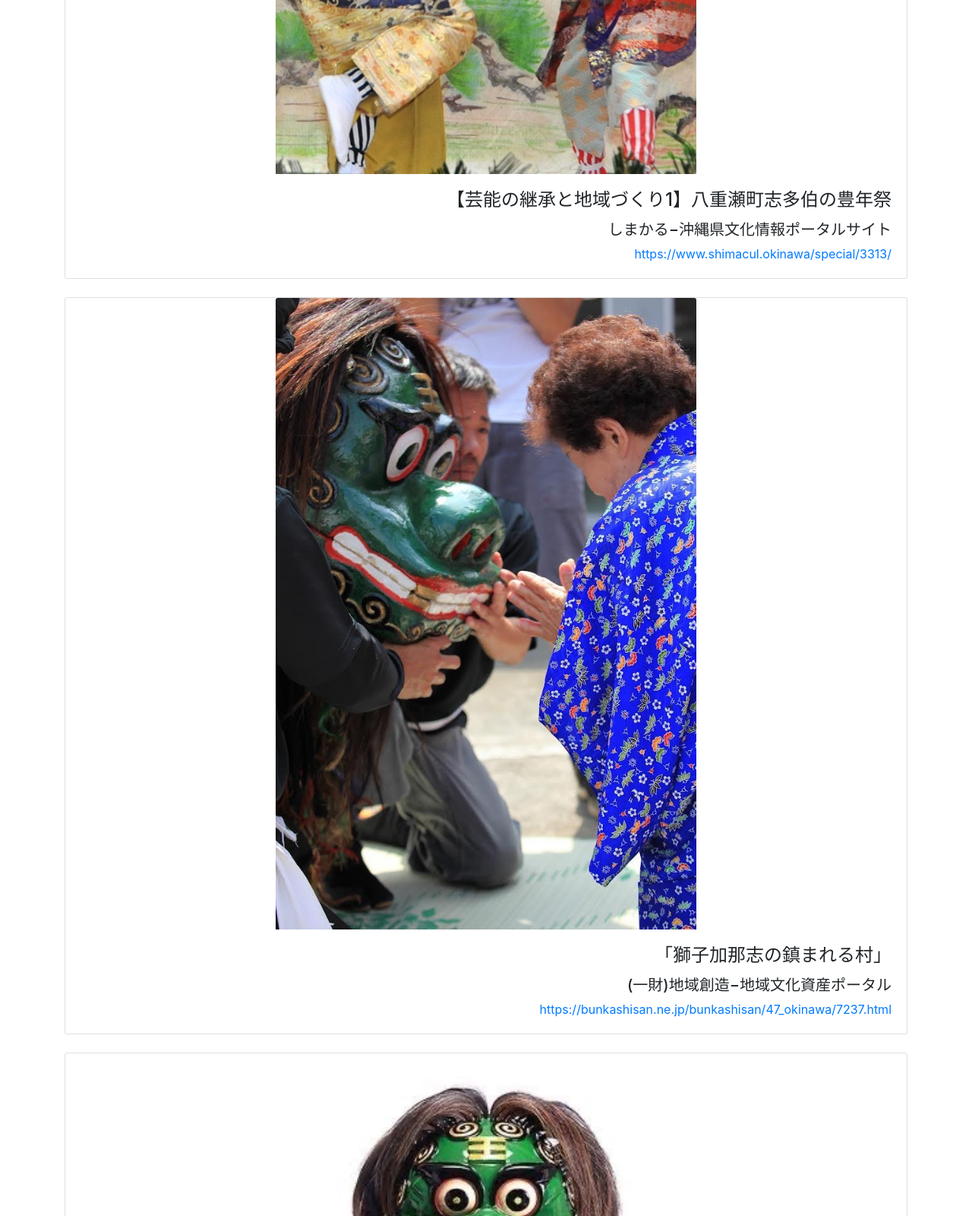
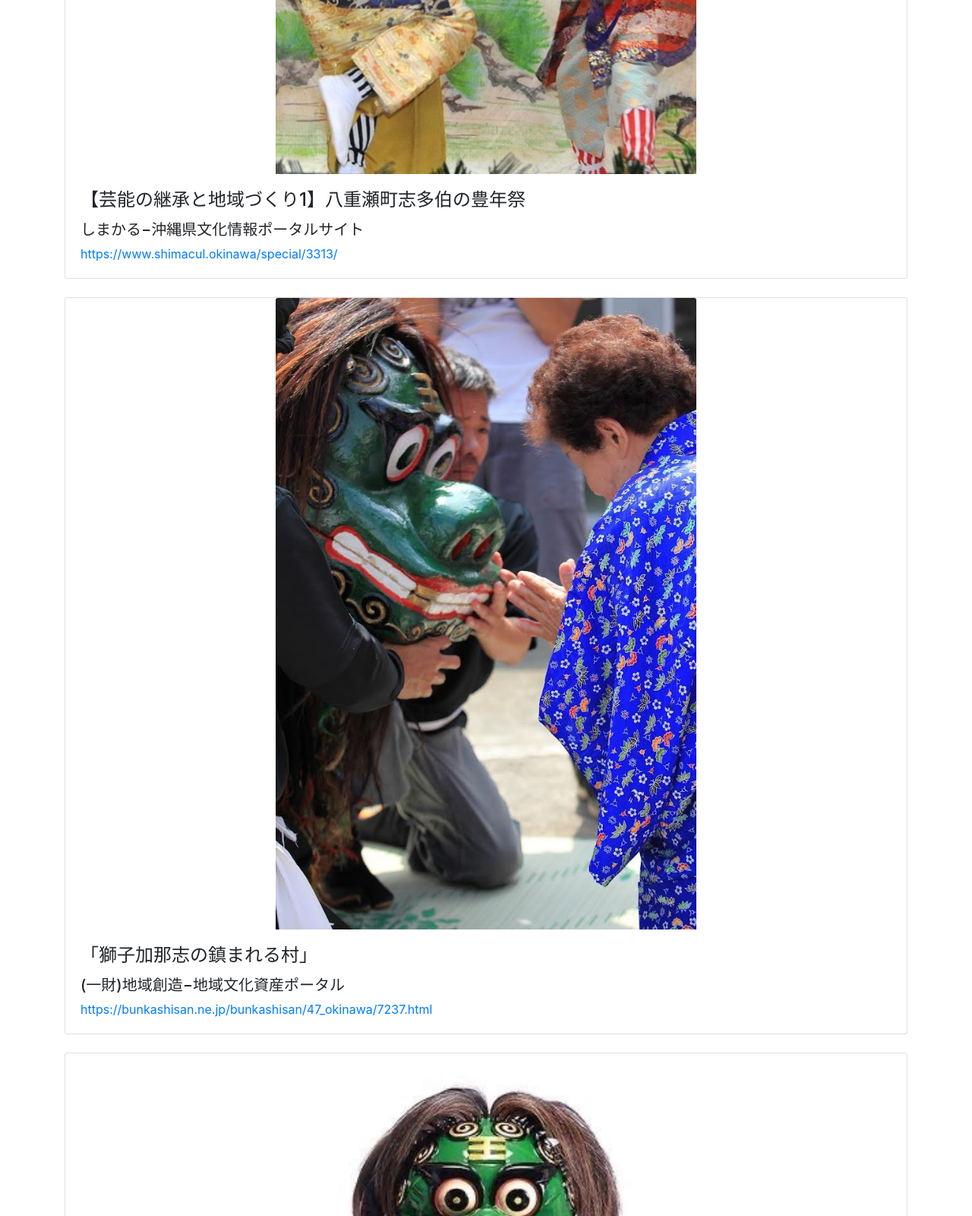
Before and after one commit to Davidlee1122/Springboot-Blog-Shitahaku-Hounensai, a Java web app: page /auth/relatedarticles in a window 1280 px wide. Shown: the part 1199-2799 px from the top of the page at 76% size. Run offline with Spring Boot 4, a stand-in JSP engine, Linux system fonts and the light colour scheme; data that the repository does not hold is empty; some of the project's set-up classes (security, data sources, template engines, error pages and the like) are left out, and stand-ins take their place; some libraries are stand-ins or nearby versions.

Commit message:
Update relatedarticles.jsp

```diff
--- a/src/main/webapp/WEB-INF/views/auth/relatedarticles.jsp
+++ b/src/main/webapp/WEB-INF/views/auth/relatedarticles.jsp
@@ -66,7 +66,7 @@ header.masthead {
 	<br />
 	<div class="card">
 		<img class="card-img-top" src="${pageContext.request.contextPath}/images/6.jpg" alt="Card image" style="width:50%; height:auto; display: block; margin: 0 auto;">
-		<div class="card-body" style="text-align: right;">
+		<div class="card-body" style="text-align: left;">
 			<h4 class="card-title">【芸能の継承と地域づくり1】八重瀬町志多伯の豊年祭</h3>
 			<h5 class="card-text">しまかる−沖縄県文化情報ポータルサイト</h4>
 			<a href="https://www.shimacul.okinawa/special/3313/">https://www.shimacul.okinawa/special/3313/</a>
@@ -75,7 +75,7 @@ header.masthead {
 	<br />
 	<div class="card">
 		<img class="card-img-top" src="${pageContext.request.contextPath}/images/7.jpg" alt="Card image" style="width:50%; height:auto; display: block; margin: 0 auto;">
-		<div class="card-body" style="text-align: right;">
+		<div class="card-body" style="text-align: left;">
 			<h4 class="card-title">「獅子加那志の鎮まれる村」</h3>
 			<h5 class="card-text">(一財)地域創造−地域文化資産ポータル</h4>
 			<a href="https://bunkashisan.ne.jp/bunkashisan/47_okinawa/7237.html">https://bunkashisan.ne.jp/bunkashisan/47_okinawa/7237.html</a>
@@ -84,7 +84,7 @@ header.masthead {
 	<br />
 	<div class="card">
 		<img class="card-img-top" src="${pageContext.request.contextPath}/images/8.jpg" alt="Card image" style="width:50%; height:auto; display: block; margin: 0 auto;">
-		<div class="card-body" style="text-align: right;">
+		<div class="card-body" style="text-align: left;">
 			<h4 class="card-title">ドキュメンタリー映画『うむい獅子-仲宗根正廣の獅子づくり-』</h3>
 			<h5 class="card-text">海燕社</h4>
 			<a href="https://www.kaiensha.jp/umuijishi_store.html">https://www.kaiensha.jp/umuijishi_store.html</a>
@@ -93,7 +93,7 @@ header.masthead {
 	<br />
 	<div class="card">
 		<img class="card-img-top" src="${pageContext.request.contextPath}/images/9.jpg" alt="Card image" style="width:50%; height:auto; display: block; margin: 0 auto;">
-		<div class="card-body" style="text-align: right;">
+		<div class="card-body" style="text-align: left;">
 			<h4 class="card-title">獅子加那志豊年祭</h3>
 			<h5 class="card-text">NPO日本の祭りネットワーク</h4>
 			<a href="https://www.nippon-matsuri.net/report/shishiganasi/">https://www.nippon-matsuri.net/report/shishiganasi/</a>
```
